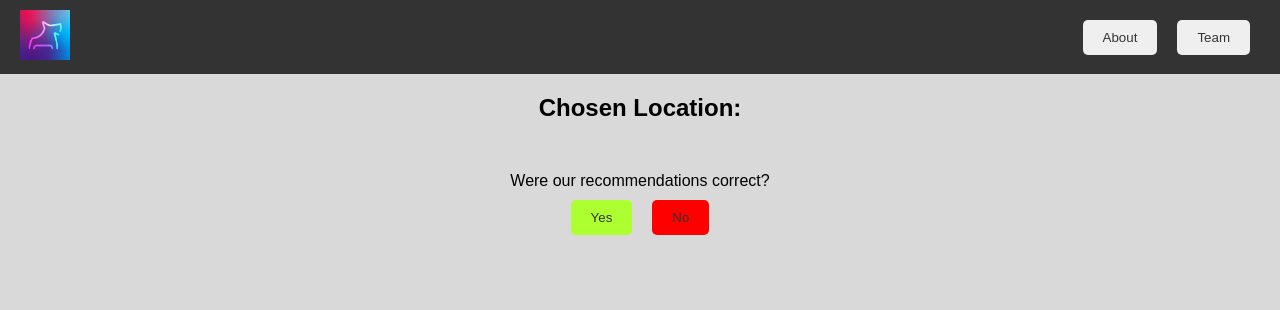
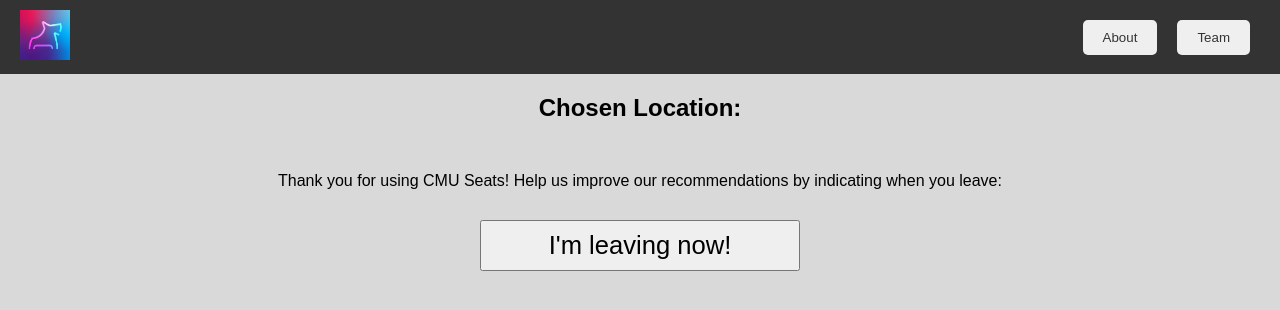
Before and after one commit to scottylabs-labrador/transit-spaces, a React (Create React App) app in the folder client/: page /feedback in a window 1280 px wide. Both pictures are taken after a click on the button "Yes". Shown: the top 310 px of the page. Built offline with nearby package versions, Linux system fonts and the light colour scheme.

Commit message:
finished feedback yes no features

```diff
--- a/client/src/App.css
+++ b/client/src/App.css
@@ -172,3 +172,40 @@ label {
   display: block;
   margin-bottom: 5px;
 }
+
+#thankYou{
+  text-align: center;
+  margin-top: 50px;
+}
+
+#thankYouMessage{
+  max-width: 80vw;
+  margin: 0 auto;
+}
+#LeaveNowBtn{
+  margin-top: 30px;
+  width: 25vw;
+  height: 4vw;
+  font-size: 2vw;
+}
+
+@media only screen and (max-width: 600px) {
+  #LeaveNowBtn{
+    margin-top: 30px;
+    width: 50vw;
+    height: 10vw;
+    font-size: 5vw;
+  }
+}
+
+#recommendationsMessage{
+  display: flex;
+  justify-content: center;
+
+  font-size: x-large;
+  text-align: center;
+  max-width: 85%;
+  margin: 0 auto;
+  margin-bottom: 20px;
+  margin-top: 50px;
+}
--- a/client/src/components/Feedback.js
+++ b/client/src/components/Feedback.js
@@ -1,28 +1,57 @@
 import React, { useEffect, useState } from 'react';
+import { useNavigate } from 'react-router-dom';
 
 function Feedback() {
   const [chosenLocation, setChosenLocation] = useState('');
+  const [showButtons, setShowButtons] = useState(true);
+  const navigate = useNavigate();
 
   useEffect(() => {
     const storedLocation = localStorage.getItem('chosen location');
     setChosenLocation(storedLocation);
   }, []);
 
+  const handleYesClick = () => {
+    setShowButtons(false);
+  };
+
+  const handleNoClick = () => {
+    const newRecommendationsMessage = "Sorry about that! Here are three new recommendations for you:";
+    localStorage.setItem("newRecommendationsMessage", newRecommendationsMessage);
+    navigate('/recommendations');
+  };
+
+  const handleLeaveNowClick = () => {
+    window.alert("Thank you for using CMU spaces! Your feedback has been recorded.");
+    window.location.href = "/";
+  };
+
   return (
     <div>
-      <h2 className="title">
-        Chosen Location:
-      </h2>
+      <h2 className="title">Chosen Location:</h2>
       <h1 className="centered-subtitle" id="chosenLocationDisplay">
         {chosenLocation}
       </h1>
-      <p id="feedbackRequest">
-        Were our recommendations correct?
-      </p>
-      <div className="feedback-buttons">
-        <button id="YesBtn">Yes</button>
-        <button id="NoBtn">No</button>
-      </div>
+      {showButtons ? (
+        <div>
+          <p id="feedbackRequest">Were our recommendations correct?</p>
+          <div className="feedback-buttons">
+            <button id="YesBtn" onClick={handleYesClick}>
+              Yes
+            </button>
+            <button id="NoBtn" onClick={handleNoClick}>
+              No
+            </button>
+          </div>
+        </div>
+      ) : (
+        <div id="thankYou">
+          <p id="thankYouMessage">Thank you for using CMU Seats! Help us improve our recommendations by indicating when you leave:</p>
+          <button id="LeaveNowBtn" onClick={handleLeaveNowClick}>
+            I'm leaving now!
+          </button>
+        </div>
+      )}
     </div>
   );
 }
--- a/client/src/components/Recommendations.js
+++ b/client/src/components/Recommendations.js
@@ -10,10 +10,9 @@ function Recommendations() {
   };
 
   const [state, setState] = useState(initialLocations);
+  const [recommendationsMessage, setRecommendationsMessage] = useState("");
 
   useEffect(() => {
-    // we retrieve "["location1", "location2", "location3"]" as a string
-    // we convert it to an array, then remove all quotes for each element
     const locationsStr = localStorage.getItem("locations");
     const locationsArray = JSON.parse(locationsStr);
     const removeQuotes = locationsArray.map((element) => element.replace(/"/g, ''));
@@ -26,17 +25,26 @@ function Recommendations() {
       location2,
       location3,
     });
+
+    // Retrieve sorry message if it exists, and then remove it
+    const storedMessage = localStorage.getItem("newRecommendationsMessage");
+    if (storedMessage) {
+      setRecommendationsMessage(storedMessage);
+      localStorage.removeItem("newRecommendationsMessage");
+    }
   }, []);
 
   const handleLocationClick = (chosenLocation) => {
-    console.log("Chosen recommended location: " + chosenLocation);
     localStorage.setItem("chosen location", chosenLocation);
     navigate('/feedback');
   };
 
   return (
     <div>
-        <h1 className="title">Recommendations:</h1>
+      {recommendationsMessage ? null : <h1 className="title">Recommendations:</h1>}
+      {recommendationsMessage && (
+        <p id="recommendationsMessage">{recommendationsMessage}</p>
+      )}
       <ol id="location-list">
         <li className="list">
           <button
```
Lines whose indentation alone changed are shown as unchanged.
